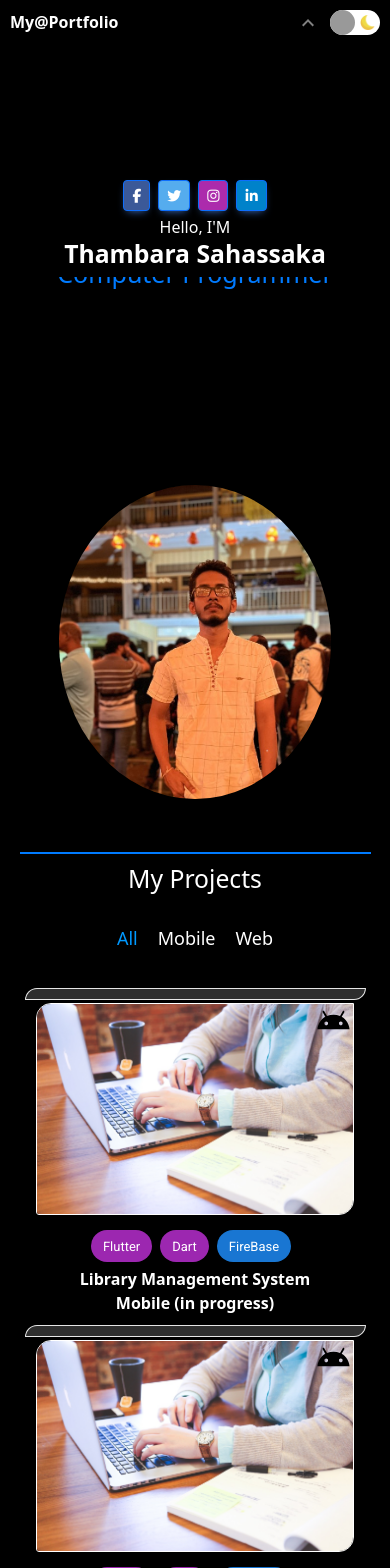
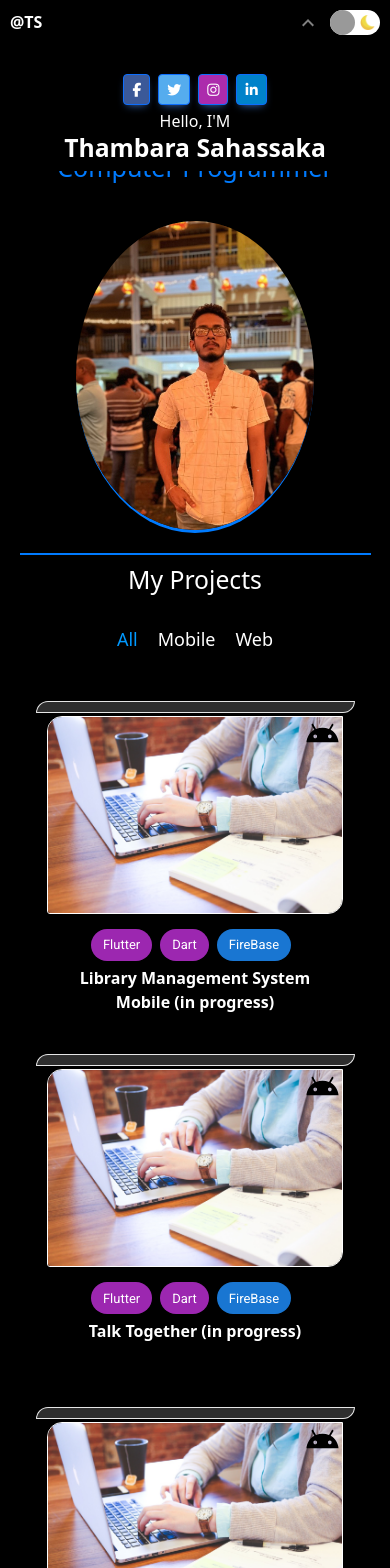
Before and after one commit to Thambara-20/myportfolio, a React (Create React App) app: page / in a window 390 px wide. Shown: the top 1568 px of the page. Built offline with nearby package versions, Linux system fonts and the light colour scheme.

Commit message:
updated profile navbar app name

```diff
--- a/public/index.html
+++ b/public/index.html
@@ -26,7 +26,7 @@
       work correctly both with client-side routing and a non-root public URL.
       Learn how to configure a non-root public URL by running `npm run build`.
     -->
-    <title>React App</title>
+    <title>Thambara Sahassaka.com</title>
   </head>
   <body>
     <noscript>You need to enable JavaScript to run this app.</noscript>
--- a/src/App.js
+++ b/src/App.js
@@ -82,7 +82,7 @@ function App() {
       <Toggle />
       {/* Navigation bar */}
 
-      <div style={{ position: 'fixed', left: 10, top: 10, width: '10%', zIndex: '1000', fontWeight: 700 }}> My@Portfolio</div>
+      <div style={{ position: 'fixed', left: 10, top: 10, width: '3%', zIndex: '1000', fontWeight: 600, fontSize:'100%' }}> @TS</div>
       <Button
         style={{
 
@@ -103,7 +103,7 @@ function App() {
       </Button>
       <nav
         style={{
-          top: isNavVisible ? '0' : '-45px',
+          top: isNavVisible ? '0' : '-70px',
           right: '0',
           position: 'fixed',
           zIndex: 900,
@@ -113,7 +113,7 @@ function App() {
           width: '100%',
           height: '65px',
           transition: 'top 0.5s ease',
-          backgroundColor: darkMode ? 'rgba(0, 0, 0, 0.5)' : 'rgba(255, 255, 255, 0.5)',
+          backgroundColor: darkMode ? 'rgba(0, 0, 0, 0.5)' : 'rgba(0, 94, 255, 0.5)',
           backdropFilter: 'blur(10px)',
         }}
       >
@@ -131,13 +131,13 @@ function App() {
           color: darkMode ? '#a9c2d1' : 'black',
           justifyContent: 'flex-end', // Horizontal list
           listStyle: 'none', // Remove the dots
-          padding: '12px 105px 15px 15px',
+          padding: '12px 105px 15px 1px',
           fontSize: '200', // Remove default padding
         }}
       >
         <li
           style={{
-            marginRight: '15px', // Add spacing between items
+            marginRight: '10px', // Add spacing between items
             cursor: 'pointer', // Add cursor style
           }}
           onClick={() => scrollToRef(profileRef)}
@@ -146,7 +146,7 @@ function App() {
         </li>
         <li
           style={{
-            marginRight: '15px', // Add spacing between items
+            marginRight: '10px', // Add spacing between items
             cursor: 'pointer', // Add cursor style
           }}
           onClick={() => scrollToRef(aboutRef)}
--- a/src/PortfolioContainer/AboutMe/Mobile.css
+++ b/src/PortfolioContainer/AboutMe/Mobile.css
@@ -69,7 +69,9 @@
 
       .project-textline {
         margin-top: 5px;
+        margin-bottom: 6px;
         font-weight: 700;
+        height: 50px;
         text-align: center;
         width: 75%;
       }
--- a/src/PortfolioContainer/AboutMe/Mobile.js
+++ b/src/PortfolioContainer/AboutMe/Mobile.js
@@ -18,7 +18,7 @@ const Mobile = () => {
         <div>
             <div className="a">
                 <div className="main-image-wrapper" data-aos='fade-up'>
-                    <div className="image-wrapper" >
+                    <div className="image-wrapper" style={{ boxShadow: '0px 0px 10px 0px rgba(0,0,0,0.75)',margin:'16px 16px 16px 16px'}} >
                         <div className="image-main">
                             <img src={strpoints_p1} alt="" className="img-item" />
                         </div>
@@ -36,7 +36,7 @@ const Mobile = () => {
                                 to manage and access library resources. </p>
                         </div>
                     </div>
-                    <div className="image-wrapper" >
+                    <div className="image-wrapper" style={{ boxShadow: '0px 0px 10px 0px rgba(0,0,0,0.75)',margin:'16px 16px 16px 16px'}}>
                         <div className="image-main">
                             <img src={strpoints_p1} alt="" className="img-item" />
                         </div>
@@ -46,14 +46,14 @@ const Mobile = () => {
                             <Chip label="FireBase" color="primary"  style={{ marginRight: '8px' }}/>
                             <AndroidIcon  className="icon-android" fontSize="large" />
                         </div>
-                        <div className="project-textline">Talk Together (in progress)</div>
+                        <div className="project-textline" >Talk Together (in progress)</div>
                         <div className="intro-box" style ={{ backgroundColor: darkMode ? "#333" : 'white',opacity:'0.9' }}>
                             <p>This Application is designed to facilitate communication between individuals who speak different languages.
                                 Its primary purpose is to break down language barriers
                                 and enable users to have meaningful conversations regardless of their native languages. </p>
                         </div>
                     </div>
-                    <div className="image-wrapper" >
+                    <div className="image-wrapper" style={{ boxShadow: '0px 0px 10px 0px rgba(0,0,0,0.75)',margin:'16px 16px 16px 16px'}}>
 
                         <div className="image-main">
                             <img src={strpoints_p1} alt="" className="img-item" />
@@ -73,7 +73,7 @@ const Mobile = () => {
                         </div>
 
                     </div>
-                    <div className="image-wrapper" >
+                    <div className="image-wrapper" style={{ boxShadow: '0px 0px 10px 0px rgba(0,0,0,0.75)',margin:'16px 16px 16px 16px'}}>
                         <div className="image-main">
                             <img src={strpoints_p1} alt="" className="img-item" />
                         </div>
--- a/src/PortfolioContainer/ContactMe/Contact.css
+++ b/src/PortfolioContainer/ContactMe/Contact.css
@@ -2,7 +2,7 @@
   display: flex;
   flex-direction: column;
   position: relative;
-  min-height: 100vh;
+  min-height: 110vh;
 
 }
 
@@ -93,6 +93,12 @@ textarea {
 
 
 @media screen and (max-width: 900px) {
+  .c {
+
+    min-height: 80vh;
+
+  }
+
   .c-wrapper {
     flex-direction: column;
     padding: 0px 50px;
--- a/src/PortfolioContainer/Footer/Footer.css
+++ b/src/PortfolioContainer/Footer/Footer.css
@@ -48,7 +48,7 @@
   .medium-icon{
     align-items: flex-end;
     justify-content: right;
-    font-size: 50;
+    font-size: 130%;
     bottom:15px;
     right: 15px;
     font-weight: 500;
@@ -57,6 +57,6 @@
 
   @media screen and (max-width: 480px){
     .f-content{
-      transform: scale(.5);
+      transform: scale(.8);
     }
   }
--- a/src/PortfolioContainer/Footer/Footer.js
+++ b/src/PortfolioContainer/Footer/Footer.js
@@ -20,9 +20,9 @@ const Footer = () => {
     }}>
 
       <div className="f-content">
-        <span style={{ fontSize: 15, color: darkMode ? 'white' : 'black' }}>thambarasahassaka@gmail.com</span>
+        <span style={{ fontSize: '130%', color: darkMode ? 'white' : 'black' }}>thambarasahassaka@gmail.com</span>
         <div className="f-bottom">
-          <span className="f-copy" style={{ fontSize: 15, color: darkMode ? 'white' : 'black' }}>
+          <span className="f-copy" style={{ fontSize: '130%', color: darkMode ? 'white' : 'black' }}>
             © 2023 Thambara Sahassaka. All rights reserved.
           </span>
         </div>
--- a/src/PortfolioContainer/HighLights/HighLight/HighLight.css
+++ b/src/PortfolioContainer/HighLights/HighLight/HighLight.css
@@ -1,15 +1,18 @@
 .p {
     width: 30%;
     height: 40vh;
-    margin: 20px 10px;
-    border: 2px solid rgb(243, 242, 242);
+    margin: 20px 10px 20px 10px;
+    border: 2px solid rgb(111, 111, 111);
     border-radius: 10px 10px 0px 0px;
     overflow: hidden;
+    align-items: center;
+    text-align: center;
+    justify-content: center;
   }
 
   .p-browser {
     height: 20px;
-    background-color: rgb(243, 242, 242);
+    background-color: rgb(163, 163, 163);
     display: flex;
     align-items: center;
     position: sticky;
@@ -35,7 +38,7 @@
 
   @media screen and (max-width: 821px) {
     .p {
-      width: 100%;
+      width: 90%;
       height: 40vh;
     }
   }
--- a/src/PortfolioContainer/HighLights/HighLights.css
+++ b/src/PortfolioContainer/HighLights/HighLights.css
@@ -29,8 +29,8 @@
     width: 100%;
     display: flex;
     flex-wrap: wrap;
-    justify-content: space-between;
-  }
+    align-items: center;
+    justify-content: center}
 
   @media screen and (max-width: 821px) {
     .p1 {
--- a/src/PortfolioContainer/Home/profile.css
+++ b/src/PortfolioContainer/Home/profile.css
@@ -1,19 +1,19 @@
 .main-profile-wrapper{
+
     display:flex;
     flex-direction:column;
     align-items:center;
-
     justify-content:center;
 }
 
 
 .profile-container{
-    margin-top: 30px;
+    top:10px;
+    margin-top: 35px;
     display:flex;
     padding: 19px 25px 0px 25px;
-    height: 95vh;
-
-}
+    height: 100%;
+    }
 
 
 
@@ -23,12 +23,12 @@
     align-items: center;
     justify-content: center;
 
-
-}
+   }
 
 
 .profile-parent-colz-name-tittle-desc{
-    padding: 15px;
+    margin-top: 10px;
+    padding: 25px;
     height: 50%;
     display: flex;
     flex-direction: column;
@@ -39,12 +39,16 @@
 
 
 .tittle{
+    bottom: 10px;
     height: 30px;
     font-size: 40;
     overflow: hidden;
     display: flex;
+    width: 100%;
     flex-direction: column;
     align-items: center;
+    text-align: center;
+    justify-content: center;
 
 }
 
@@ -53,6 +57,8 @@
     animation: move 8s ease-in-out infinite alternate  ;
     align-items: center;
     text-align: center;
+    justify-content: space-between;
+
 }
 
 @keyframes move {
@@ -73,24 +79,25 @@
     color:  #007bff;
     display: flex;
     align-items: center;
+
 }
 
 
 .highlighted-text{
-
-    font-weight: bold;
-
- }
+       font-weight: bold;
+    }
 
 
 
 .profile-picture{
     display: flex;
-    flex: 1;
+    flex: 0.8;
     position: relative;
     border-radius: 50%;
     align-items: center;
     justify-content: center;
+
+
 
 }
 
@@ -98,32 +105,34 @@
 
 .img{
 
-    top:7px;
+
+    box-shadow: 0px 0px 10px 0px rgba(0,0,0,0.75);
     object-fit: cover;
-    width: 60%;
-    height: 60%;
+    width: 70%;
+    height: 70%;
     border-radius: 50%;
     position: relative;
+    border-bottom: 3px solid #007bff;
 
 
   }
 
 
   .img:hover {
+
     transform: scale(1.07) !important;
     transition: 1s ease-out !important;
 
 }
 .i-bg {
 
-
     width: 100%;
     height: 100%;
     position: absolute;
     top: 10;
     right: 0;
+
   }
-
 
 
 
@@ -142,12 +151,19 @@
       height: 100%;
     }
 
-.img{
-    width: 80%;
-    height: 80%;
+
+.profile-picture{
+    display: flex;
+    flex: 1;
+    position: relative;
+    border-radius: 50%;
+    margin-top: 10px;
+
+
 }
 
-    .description{
+
+.description{
       display: none;
     }
 
```
Also changed, not shown: src/PortfolioContainer/AboutMe/Web.js (+7 -7 lines).
